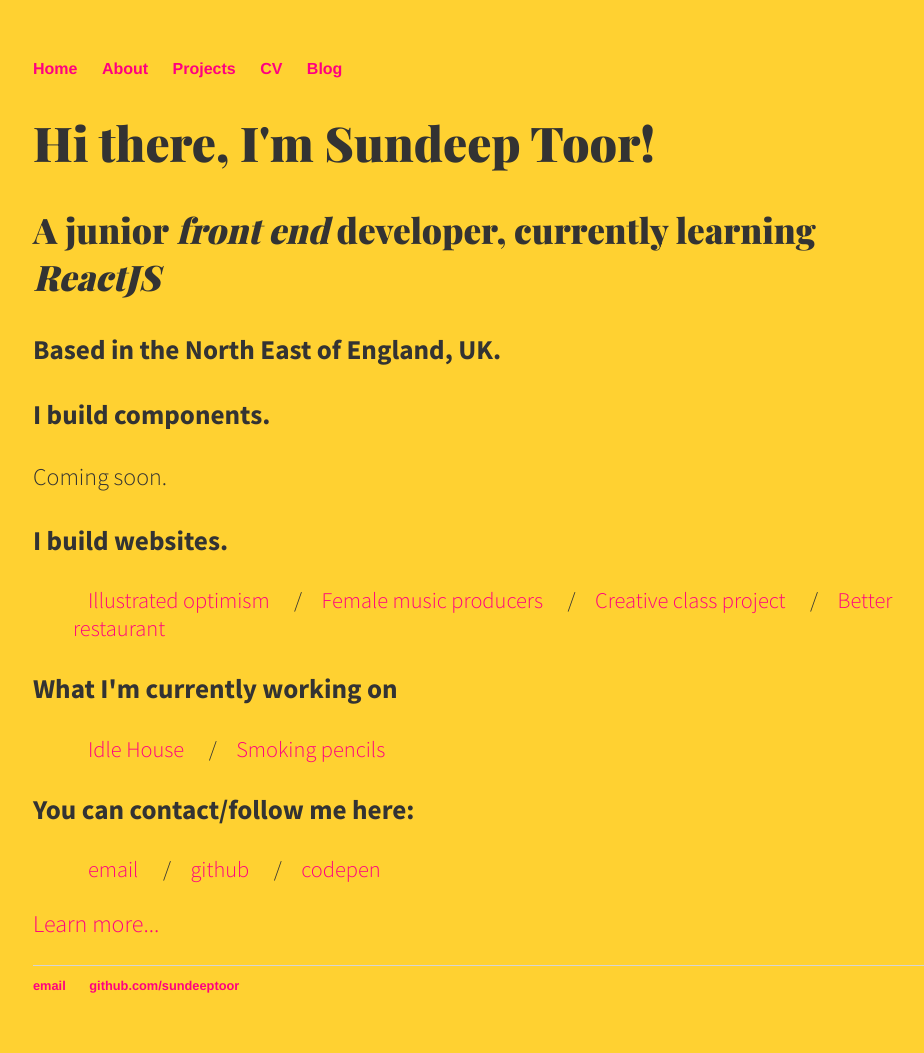
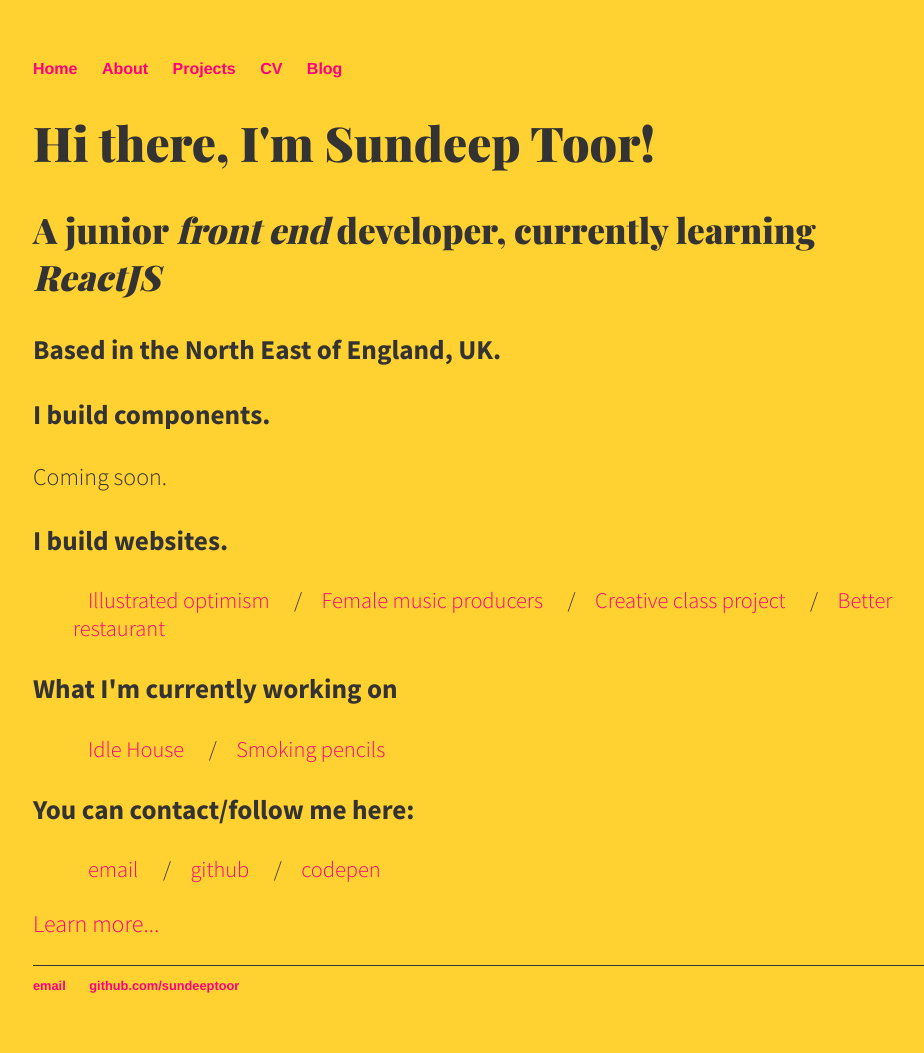
Before and after one commit to SundeepToor/sundeeptoor.github.io, a Jekyll site: the page built from index.html, in a window 1280 px wide. Shown: the whole page, without its empty margins (159-1083 px from the left). Built offline with Jekyll 4.4.1, drawn with Linux system fonts in a browser that asks for light colours.

Commit message:
Update main.css

```diff
--- a/css/main.css
+++ b/css/main.css
@@ -31,7 +31,7 @@
     padding-bottom: 10px;
 }
 a:hover {
-    text-decoration: underline;
+    border: 1px solid #ff0080;
 }
 h1 {
     font-size: 3em;
@@ -54,7 +54,7 @@
     color: #333;
 }
 footer {
-    border-top: 1px solid #d5d5d5;
+    border-top: 1px solid #333;
     font-size: .8em;
 }
 
```
